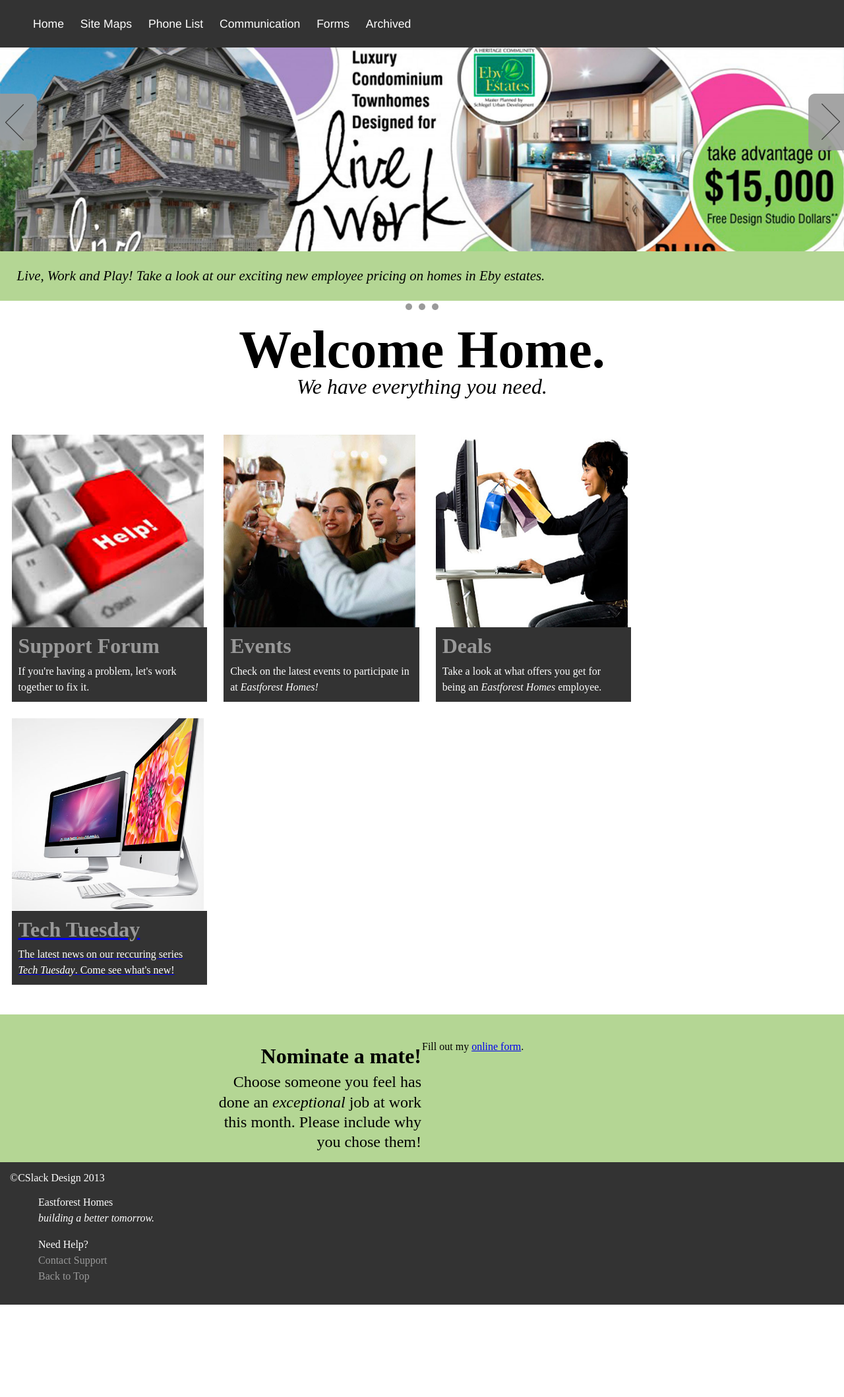
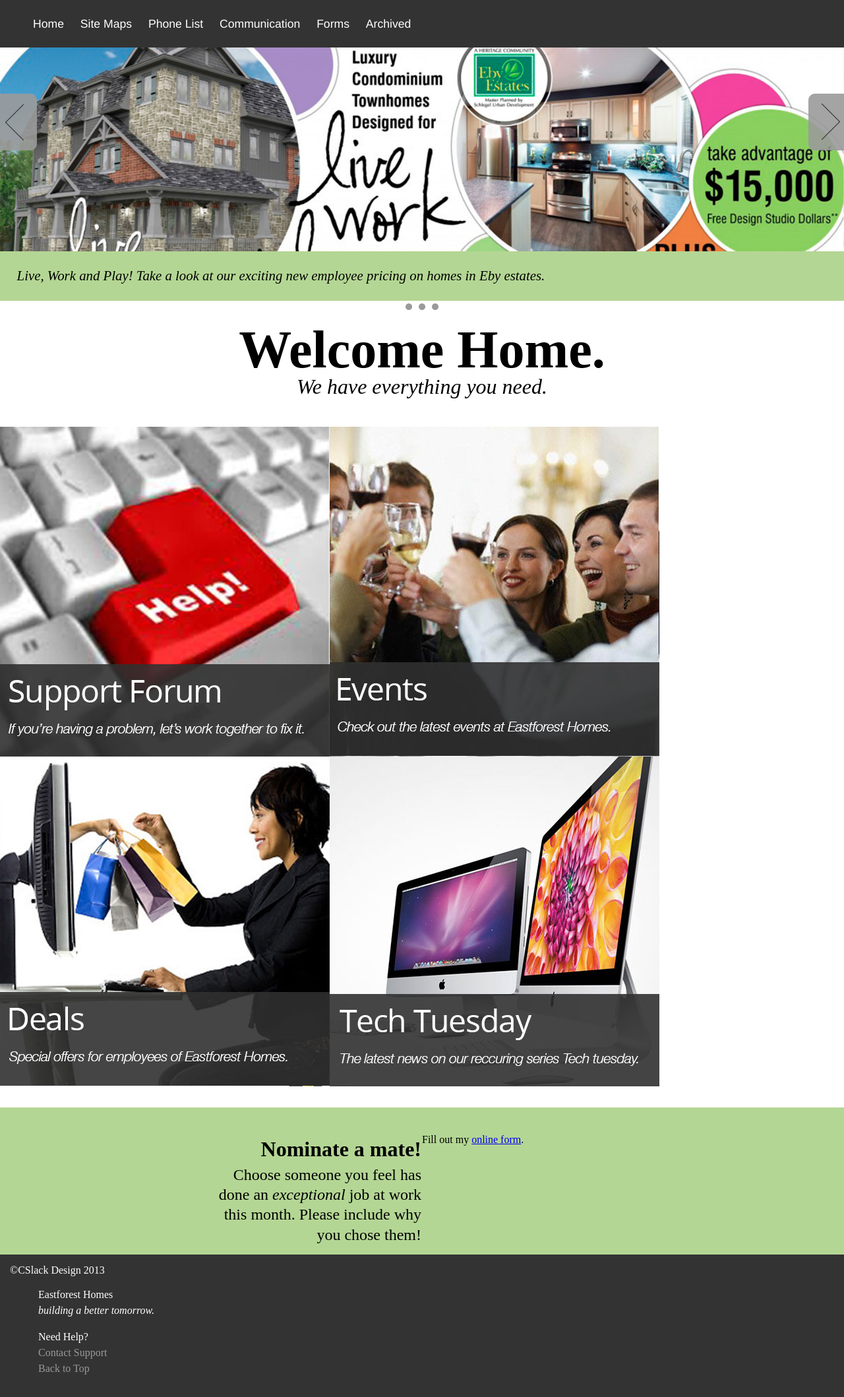
Before and after one commit to cslackdesign/large-data-website, a Jekyll site: the page built from index.html, in a window 1280 px wide. Shown: the whole page at 66% size. Built offline with Jekyll 4.4.1, drawn with Linux system fonts in a browser that asks for light colours; nearby versions of some CDN libraries; before the commit the page ends 1978 px from its top, so only the background shows below that.

Commit message:
css spriting

```diff
--- a/_includes/css/grid.css
+++ b/_includes/css/grid.css
@@ -18,7 +18,7 @@
   word-spacing: normal;
 }
 .unit-spacer {
-  padding: 8px;
+  padding: 4px;
 }
 @media only screen and (max-width: 38em) {
   .unit-s-hidden {
@@ -53,7 +53,7 @@
     display: block;
   }
   .unit-m-1-2 {
-    width: 47%;
+    width: 50%;
   }
   .unit-m-1-3 {
     width: 33.33333%;
@@ -86,7 +86,7 @@
     width: 66.66667%;
   }
   .unit-l-1-4 {
-    width: 24%;
+    width: 25%;
   }
   .unit-l-3-4 {
     width: 75%;
--- a/index.html
+++ b/index.html
@@ -37,39 +37,20 @@
 
     <div class="grid">
 
-        <div class="bucket unit unit-s-1 unit-m-1-2 unit-l-1-4">
-          <div class="unit-spacer">
-            <img class="flex-img" src="images/support.jpg" alt="Support at Eastforest Homes">
-            <h2>Support Forum</h2>
-            <p>If you're having a problem, let's work together to fix it.</p>
-          </div>
+        <div id="support-bucket" class="bucket unit unit-s-1 unit-m-1-2 unit-l-1-4">
         </div>
 
-        <div class="bucket unit unit-s-1 unit-m-1-2 unit-l-1-4">
-          <div class="unit-spacer">
-            <img class="flex-img" src="images/events.jpg" alt="Employee events at Eastforest Homes">
-            <h2>Events</h2>
-            <p>Check on the latest events to participate in at <em>Eastforest Homes!</em></p>
-          </div>
+        <div id="events-bucket" class="bucket unit unit-s-1 unit-m-1-2 unit-l-1-4">
         </div>
 
-        <div class="bucket unit unit-s-1 unit-m-1-2 unit-l-1-4">
-          <div class="unit-spacer">
-            <img class="flex-img" src="images/deals.jpg" alt="Deals you get for being an Eastforest Homes employee">
-            <h2>Deals</h2>
-            <p>Take a look at what offers you get for being an <em>Eastforest Homes</em> employee.</p>
-          </div>
+        <div id="deals-bucket" class="bucket unit unit-s-1 unit-m-1-2 unit-l-1-4">
         </div>
 
-        <div class="bucket unit unit-s-1 unit-m-1-2 unit-l-1-4">
-          <div class="unit-spacer">
-            <a href="{{site.baseurl}}/tech-tues.html">
-              <img class="flex-img" src="images/tech-tues.jpg" alt="The Latest on Tech Tuesday">
-              <h2>Tech Tuesday</h2>
-              <p>The latest news on our reccuring series <em>Tech Tuesday</em>. Come see what's new!</p>
-            </a>
-          </div>
+        <a href="{{site.baseurl}}/tech-tues.html">
+        <div id="tech-tues-bucket" class="bucket unit unit-s-1 unit-m-1-2 unit-l-1-4">
+
         </div>
+        </a>
 
     </div>
   </div>
```
Also changed, not shown: _includes/css/general.css (+30 -30 lines), images/deals.jpg (deleted), images/events.jpg (deleted), images/large-data-website-buckets-hover.jpg (added), images/large-data-website-buckets.jpg (added), images/support.jpg (deleted), images/tech-tues.jpg (deleted), 8 other files.
